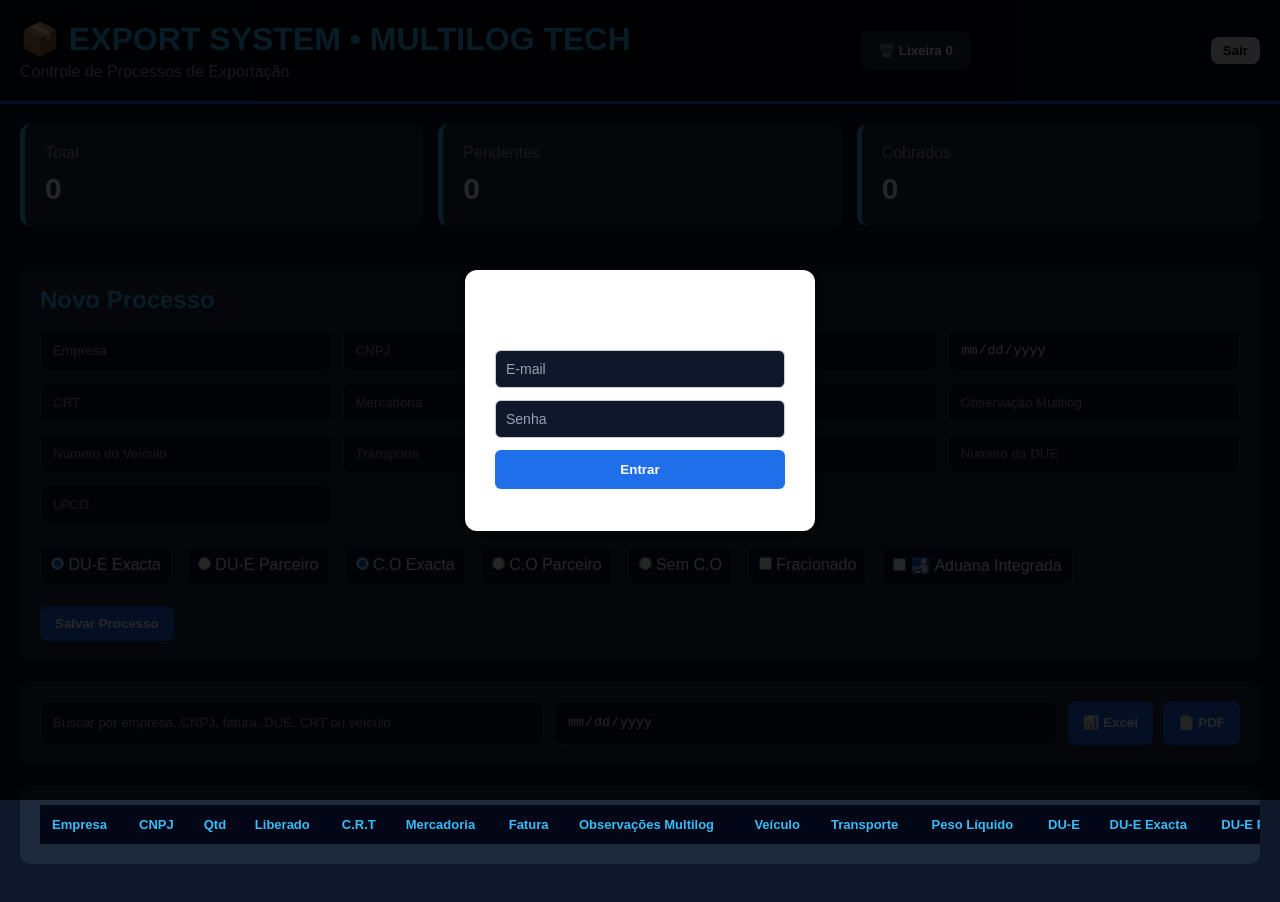
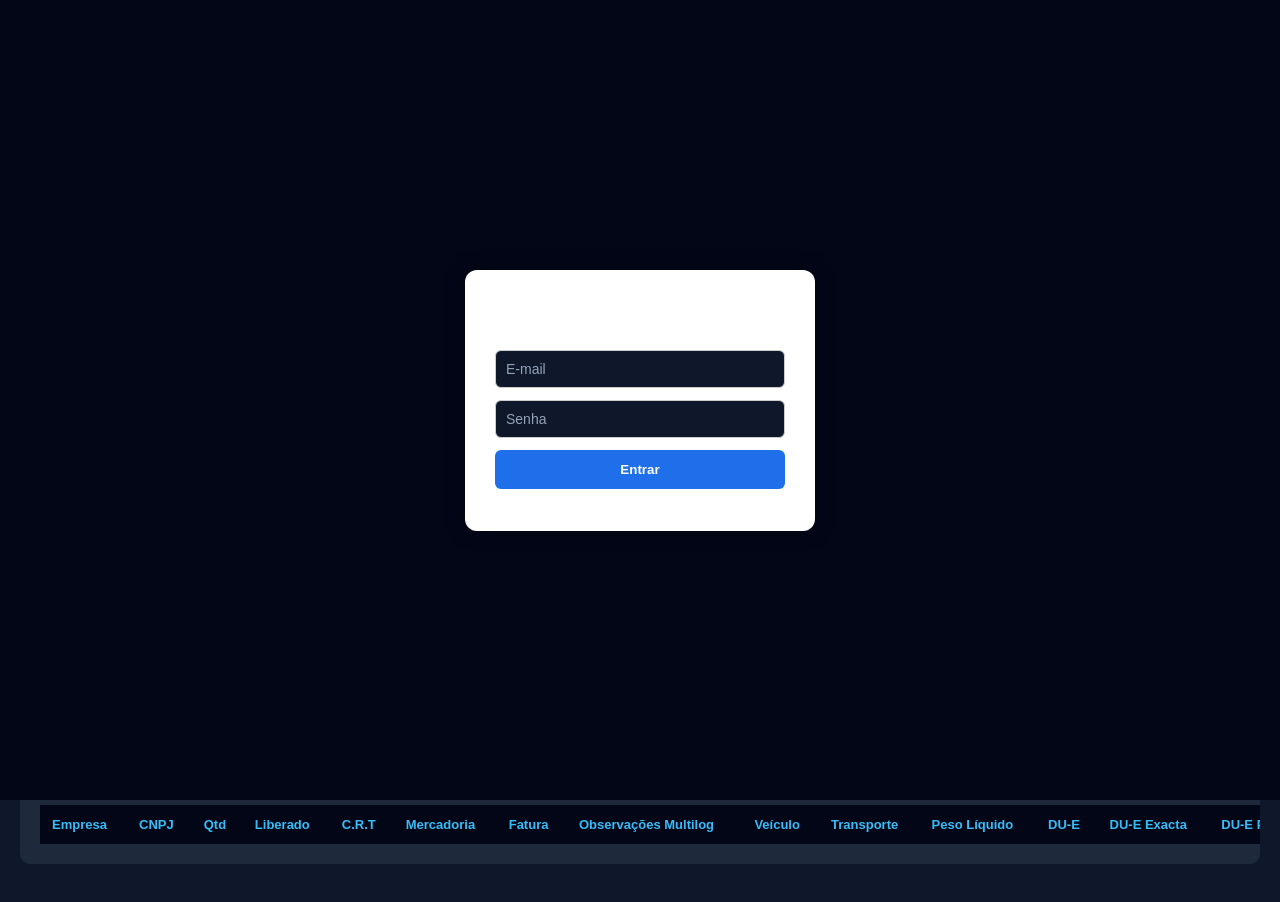
Before and after one commit to Alanacamily/sistema-exportacao, a plain HTML site: page index.html in a window 1280 px wide. Drawn offline with nearby package versions, Linux system fonts and the light colour scheme.

Commit message:
Update style.css

```diff
--- a/style.css
+++ b/style.css
@@ -297,21 +297,17 @@ tr.cobrado {
 
 /* LOGIN */
 
-.login-screen {
+ .login-screen {
   position: fixed;
-  top: 0;
-  left: 0;
+  inset: 0;
   width: 100%;
   height: 100%;
-
-  background: rgba(0, 0, 0, 0.85);
-
+  background: #020617;
   display: flex;
   justify-content: center;
   align-items: center;
-
-  z-index: 9999;
-}
+  z-index: 99999;
+ }
 
 .login-box {
   background: #ffffff;
```
